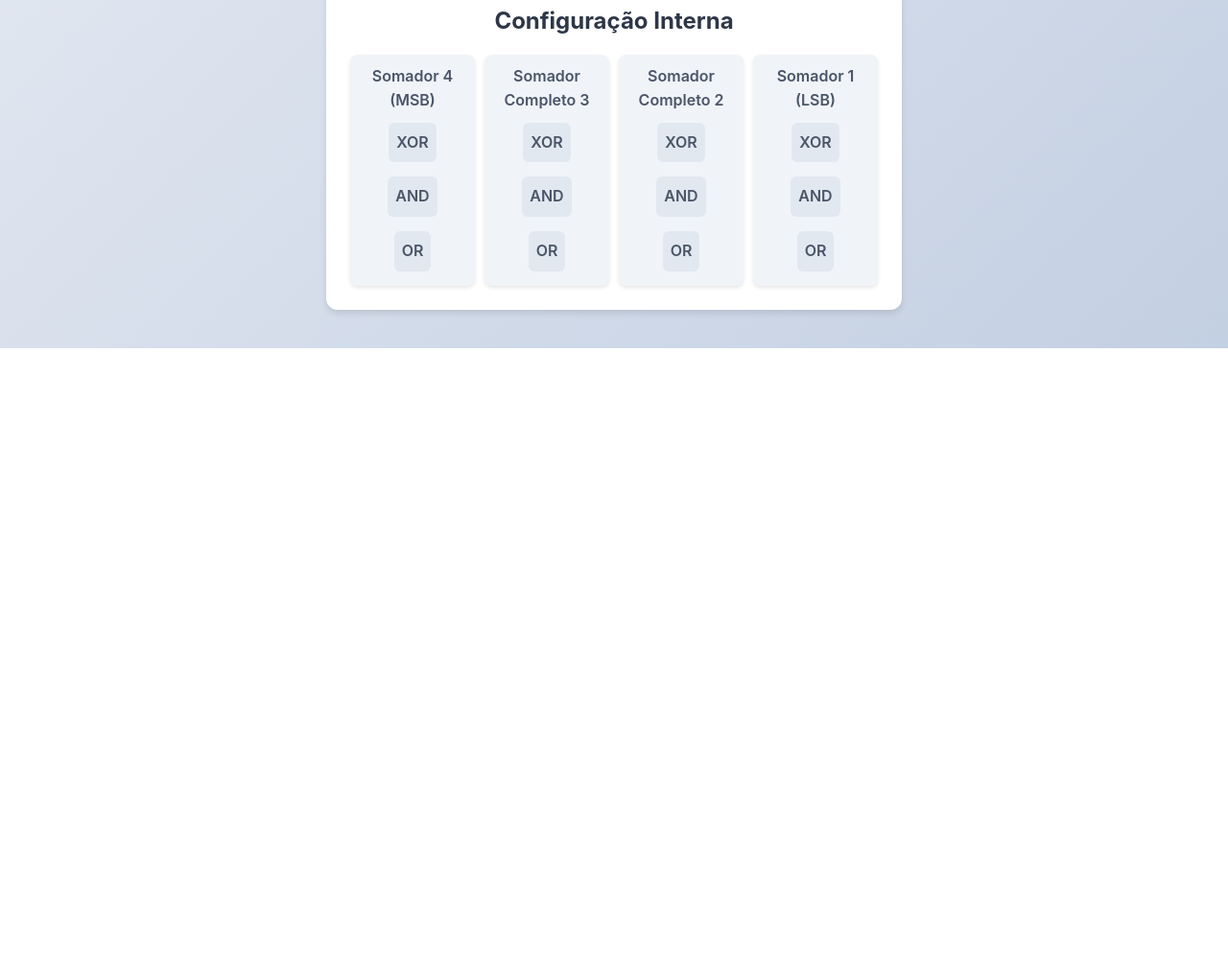
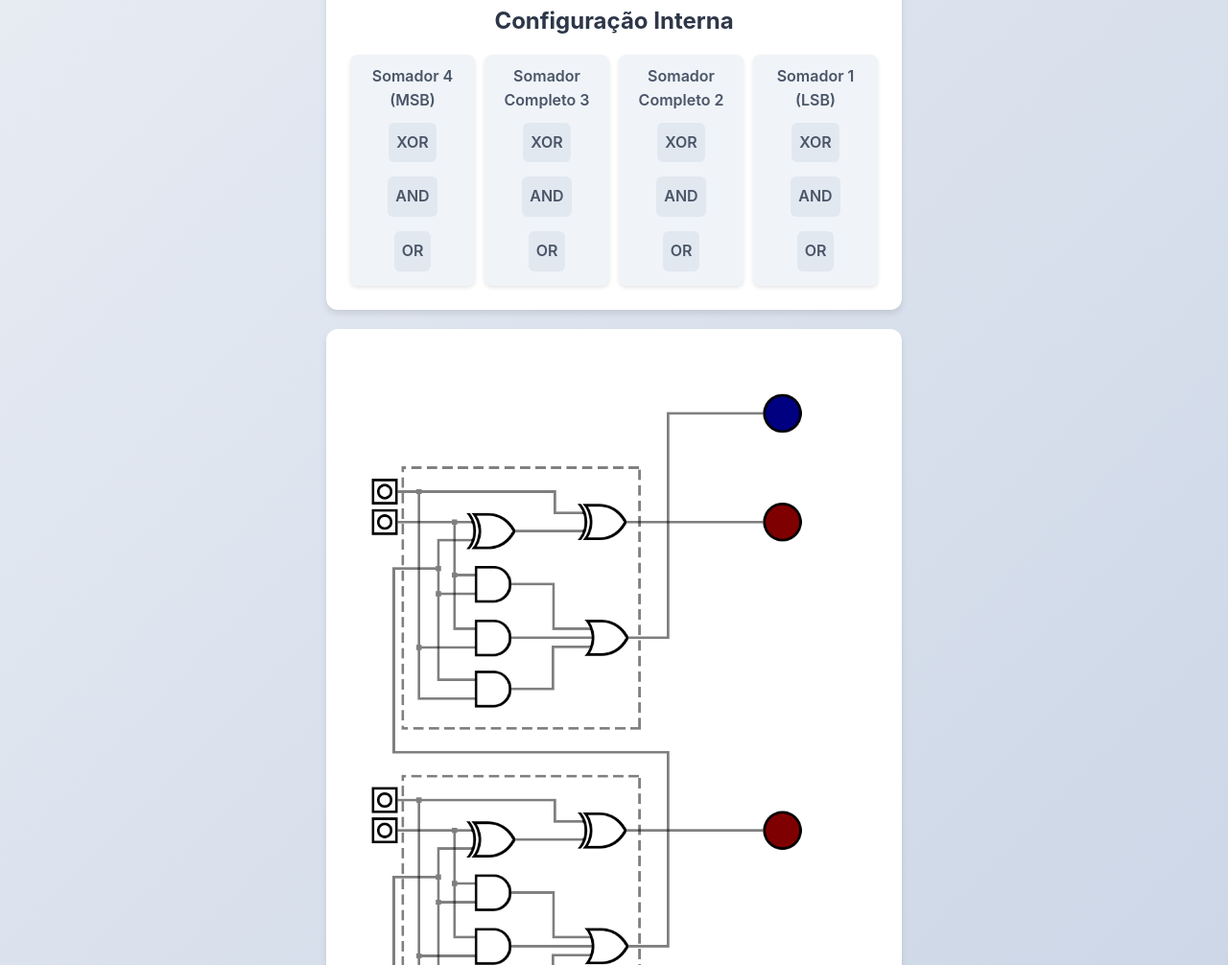
Before and after one commit to ManoelIvisson/somador, a plain HTML site: page index.html in a window 1280 px wide. Shown: the part 1234-2240 px from the top of the page at 96% size. Before the commit the page ends 1597 px from the top, so only its background shows below. Drawn offline with Linux system fonts and the light colour scheme.

Commit message:
cria o diagrama por sobreposição de imagens

```diff
--- a/index.html
+++ b/index.html
@@ -177,6 +177,56 @@
                 </div>
             </div>
         </div>
+        <div class="circuito" id="container-raio-x">
+            <img src="img/base.png" class="raio-x" id="base">
+            <img src="img/botao-a1-off.png" class="raio-x" id="botao-a1">
+            <img src="img/botao-b1-off.png" class="raio-x">
+            <img src="img/botao-carry-off.png" class="raio-x">
+            <img src="img/fio-botao-a1.png" class="raio-x fio">
+            <img src="img/fio-botao-b1.png" class="raio-x fio">
+            <img src="img/fio-botao-carry.png" class="raio-x fio">
+            <img src="img/saida-xor1.png" class="raio-x fio">
+            <img src="img/saida-and-cima1.png" class="raio-x fio">
+            <img src="img/saida-and-meio1.png" class="raio-x fio">
+            <img src="img/saida-and-baixo1.png" class="raio-x fio">
+            <img src="img/saida1.png" class="raio-x fio">
+            <img src="img/led1-off.png" class="raio-x">
+            <img src="img/botao-a2-off.png" class="raio-x">
+            <img src="img/botao-b2-off.png" class="raio-x">
+            <img src="img/carry-entrada2.png" class="raio-x fio">
+            <img src="img/fio-botao-a2.png" class="raio-x fio">
+            <img src="img/fio-botao-b2.png" class="raio-x fio">
+            <img src="img/saida-xor2.png" class="raio-x fio">
+            <img src="img/saida-and-cima2.png" class="raio-x fio">
+            <img src="img/saida-and-meio2.png" class="raio-x fio">
+            <img src="img/saida-and-baixo2.png" class="raio-x fio">
+            <img src="img/saida2.png" class="raio-x fio">
+            <img src="img/led2-off.png" class="raio-x">
+            <img src="img/botao-a3-off.png" class="raio-x">
+            <img src="img/botao-b3-off.png" class="raio-x">
+            <img src="img/carry-entrada3.png" class="raio-x fio">
+            <img src="img/fio-botao-a3.png" class="raio-x fio">
+            <img src="img/fio-botao-b3.png" class="raio-x fio">
+            <img src="img/saida-xor3.png" class="raio-x fio">
+            <img src="img/saida-and-cima3.png" class="raio-x fio">
+            <img src="img/saida-and-meio3.png" class="raio-x fio">
+            <img src="img/saida-and-baixo3.png" class="raio-x fio">
+            <img src="img/saida3.png" class="raio-x fio">
+            <img src="img/led3-off.png" class="raio-x">
+            <img src="img/botao-a4-off.png" class="raio-x">
+            <img src="img/botao-b4-off.png" class="raio-x">
+            <img src="img/carry-entrada4.png" class="raio-x fio">
+            <img src="img/fio-botao-a4.png" class="raio-x fio">
+            <img src="img/fio-botao-b4.png" class="raio-x fio">
+            <img src="img/saida-xor4.png" class="raio-x fio">
+            <img src="img/saida-and-cima4.png" class="raio-x fio">
+            <img src="img/saida-and-meio4.png" class="raio-x fio">
+            <img src="img/saida-and-baixo4.png" class="raio-x fio">
+            <img src="img/saida4.png" class="raio-x fio">
+            <img src="img/led4-off.png" class="raio-x">
+            <img src="img/carry-saida.png" class="raio-x fio">
+            <img src="img/led-carry-off.png" class="raio-x">
+        </div>
     </div>
     <script src="js.js"></script>
 </body>
--- a/style.css
+++ b/style.css
@@ -169,3 +169,20 @@ p {
 .toggle-button.msb {
     border: 2px solid #dc3545; /* Borda vermelha para MSB */
 }
+
+#container-raio-x {
+    position: relative;
+    height: 1450px;
+}
+
+.raio-x {
+    width: 90%;
+    position: absolute;
+    top: 50%;
+    left: 50%;
+    transform: translate(-50%, -50%);
+}
+
+.fio {
+    opacity: 50%;
+}
```
